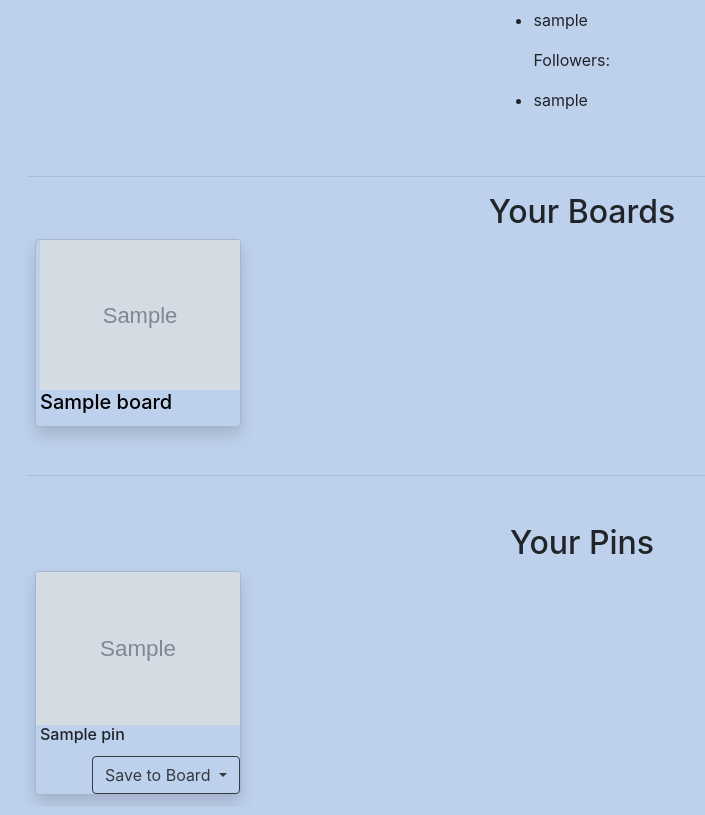
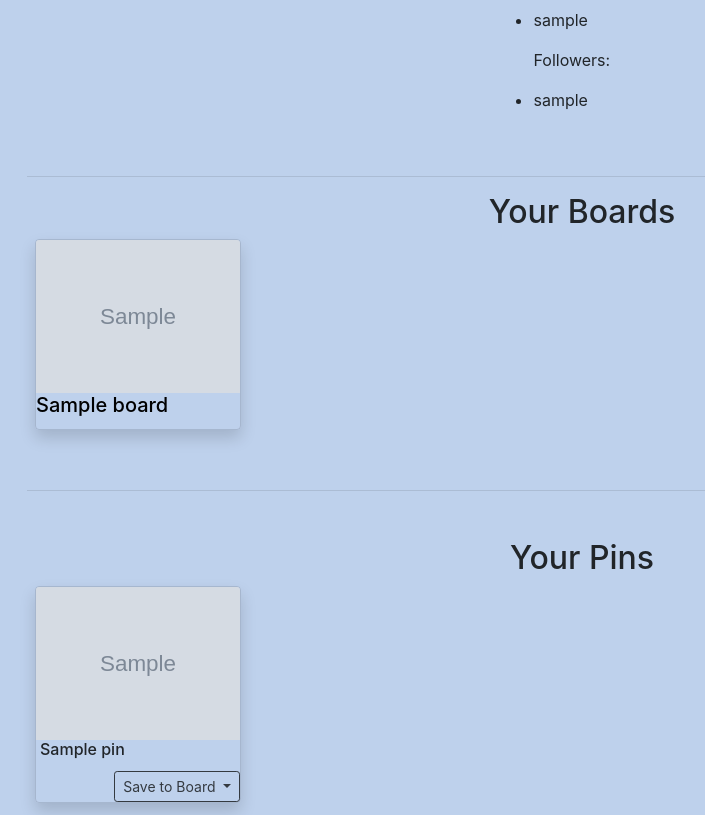
Before and after one commit to sarahbeverton/capstone, a Django app: a page that uses templates/profile.html in a window 1280 px wide. Shown: the part 532-1347 px from the top of the page, without its empty margins (58-763 px from the left). Run offline with Django 3.2, Linux system fonts and the light colour scheme; tables that the repository leaves empty hold one stand-in row (values such as "Sample post"); grey boxes marked "Sample" are stand-in pictures; some libraries are stand-ins or nearby versions.

Commit message:
styling changes for boards to display like pins in profile

```diff
--- a/templates/profile.html
+++ b/templates/profile.html
@@ -35,13 +35,13 @@
   <hr />
   <div class="your-pins" style="width: 100%">
     <h2 class="text-center">Your Boards</h2>
+    <div class="card-columns">
     {% for board_dict in board_photos %}
     <div class="card shadow mx-2 rounded bg-transparent">
-      <div class="card-block ml-1">
+      <div class="card-block">
+
         {% if board_dict.1.0 %}
-        <img style="width:200px" src="/media/{{ board_dict.1.0 }}">
-        {% else %}
-        <h5 class="card-subtitle">There is no Pictures in this board</h5>
+        <img class="card-img-top img-responsive" src="/media/{{ board_dict.1.0 }}">
         {% endif %}
         {% for board in boards %}
         {%if board.title == board_dict.0%}
@@ -55,6 +55,7 @@
       </div>
     </div>
     {% endfor %}
+</div>
 
   </div>
   <hr class="my-5">
@@ -71,7 +72,7 @@
         <h6 class="card-title">
           {{ pin.title }}</h6>
       </div>
-      <button class="btn btn-outline-dark dropdown-toggle float-right" data-toggle="dropdown" aria-haspopup="true"
+      <button class="btn btn-sm btn-outline-dark dropdown-toggle float-right" data-toggle="dropdown" aria-haspopup="true"
         aria-expanded="false">
         Save to Board
       </button>
```
